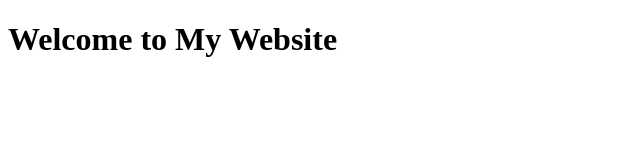
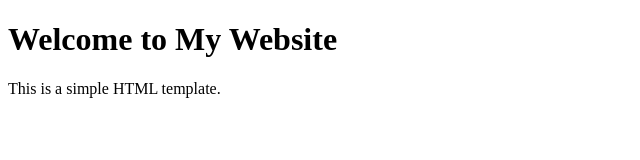
Before and after one commit to Dofdanicho/WebNegocio, a plain HTML site: page index.html in a window 1280 px wide. Shown: the whole page, without its empty margins (0-640 px from the left). Drawn offline with Linux system fonts and the light colour scheme.

Commit message:
Agregue un parrafo a mi proyecto

```diff
--- a/index.html
+++ b/index.html
@@ -7,5 +7,6 @@
     </head>
     <body>
         <h1>Welcome to My Website</h1>
+        <p>This is a simple HTML template.</p>
     </body>
 </html>
```
